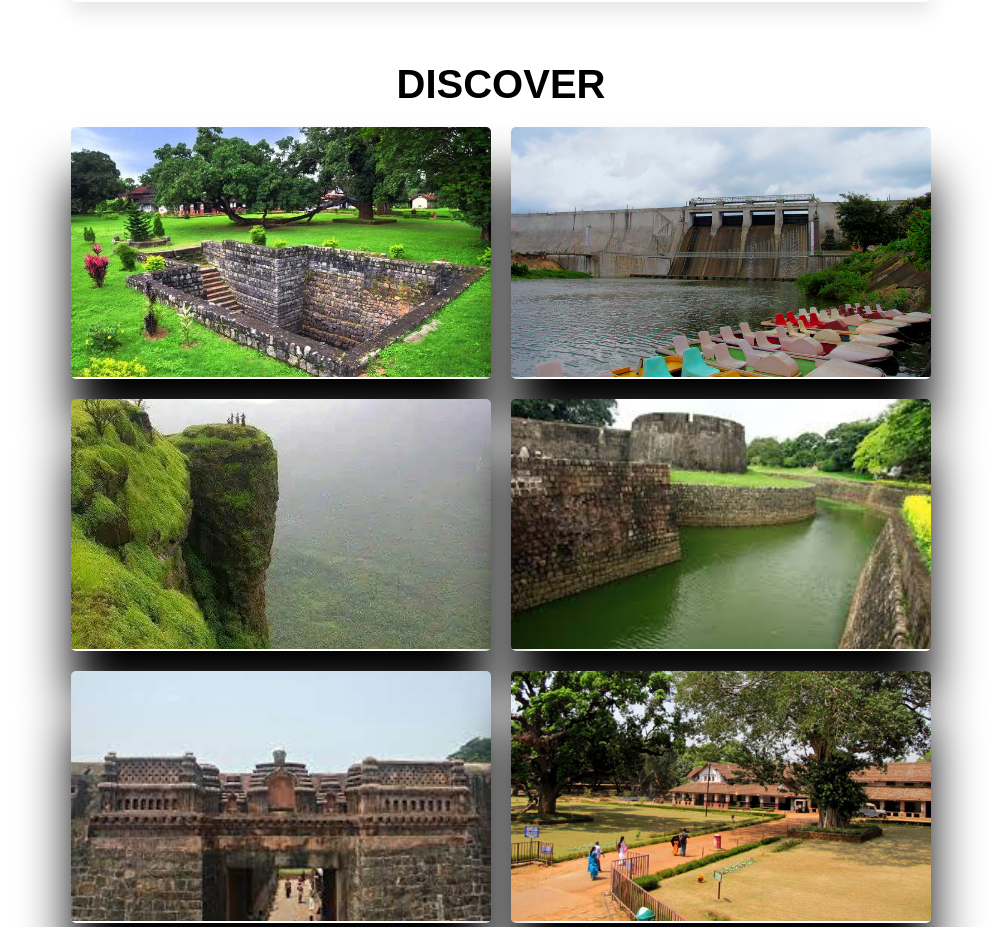
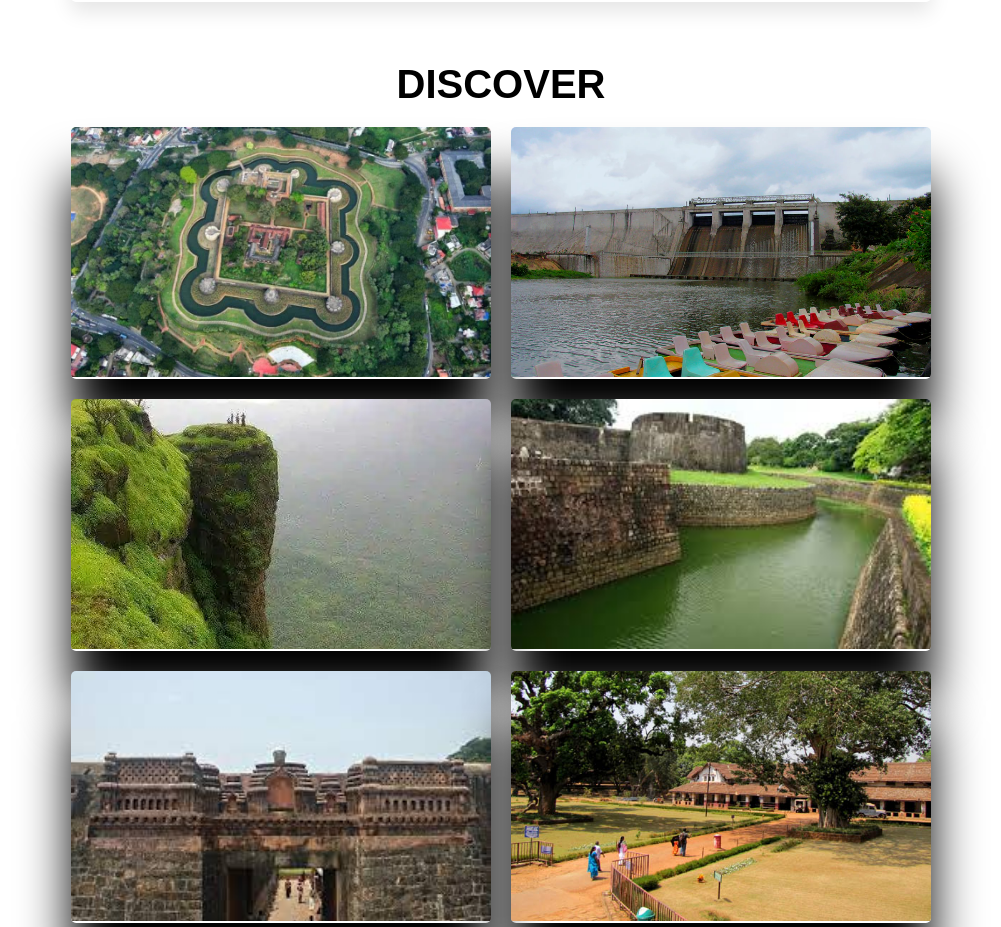
Before and after one commit to AnchuRavindran/validation-tourism, a plain HTML site: page palakkad.html in a window 1280 px wide. Shown: the part 2520-3447 px from the top of the page, without its empty margins (139-1140 px from the left). Drawn offline with nearby package versions, Linux system fonts and the light colour scheme.

Commit message:
validation

```diff
--- a/palakkad.html
+++ b/palakkad.html
@@ -130,7 +130,7 @@
     <div class="box-container">
 
         <div class="box">
-            <img src="dis/pal2.jpg" alt="" >
+            <img src="dis/pal1.jpg" alt="" >
             </div>
             <div class="box">
             <img src="./css/images/9.2.webp" alt=""  >
```
